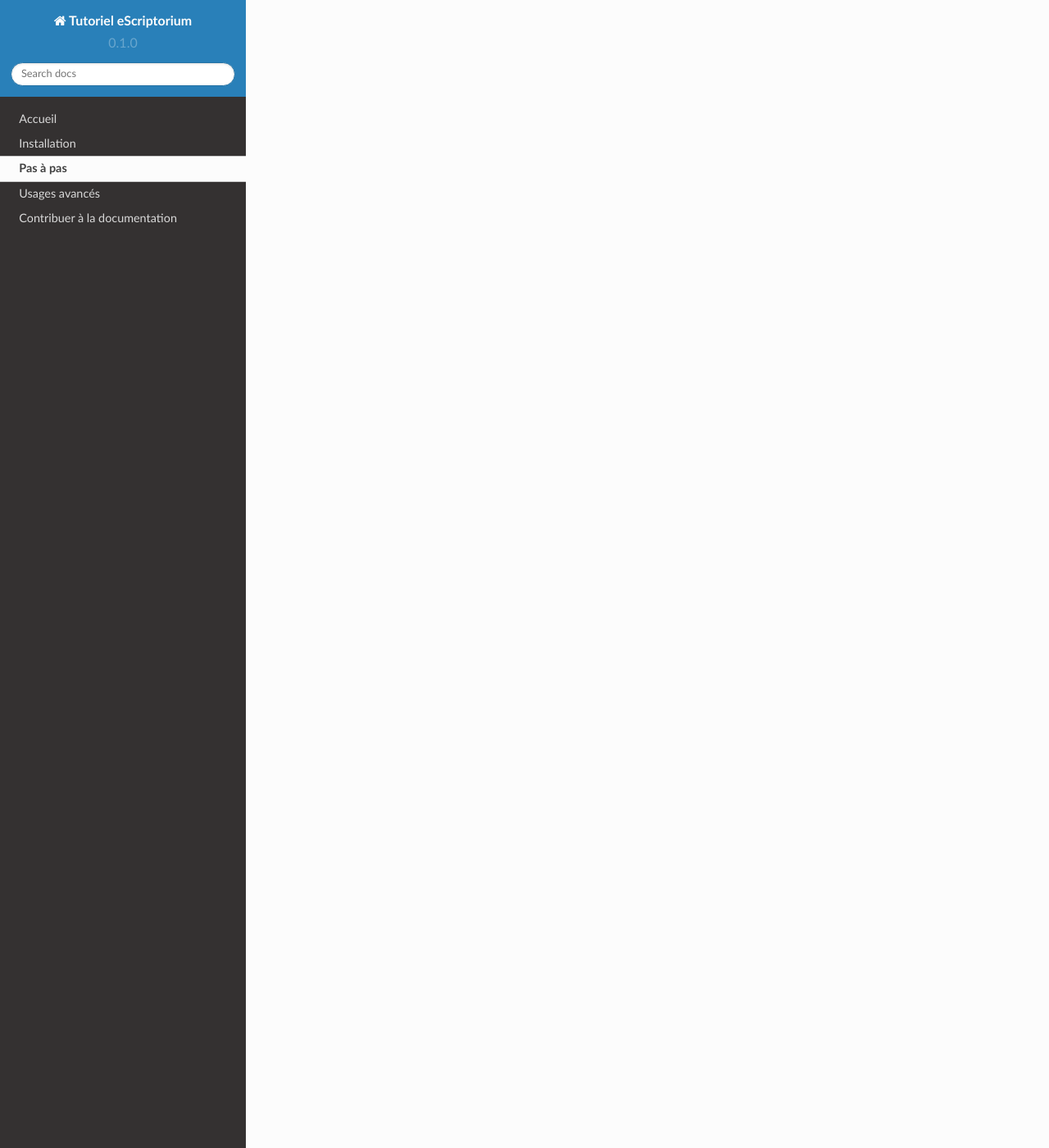
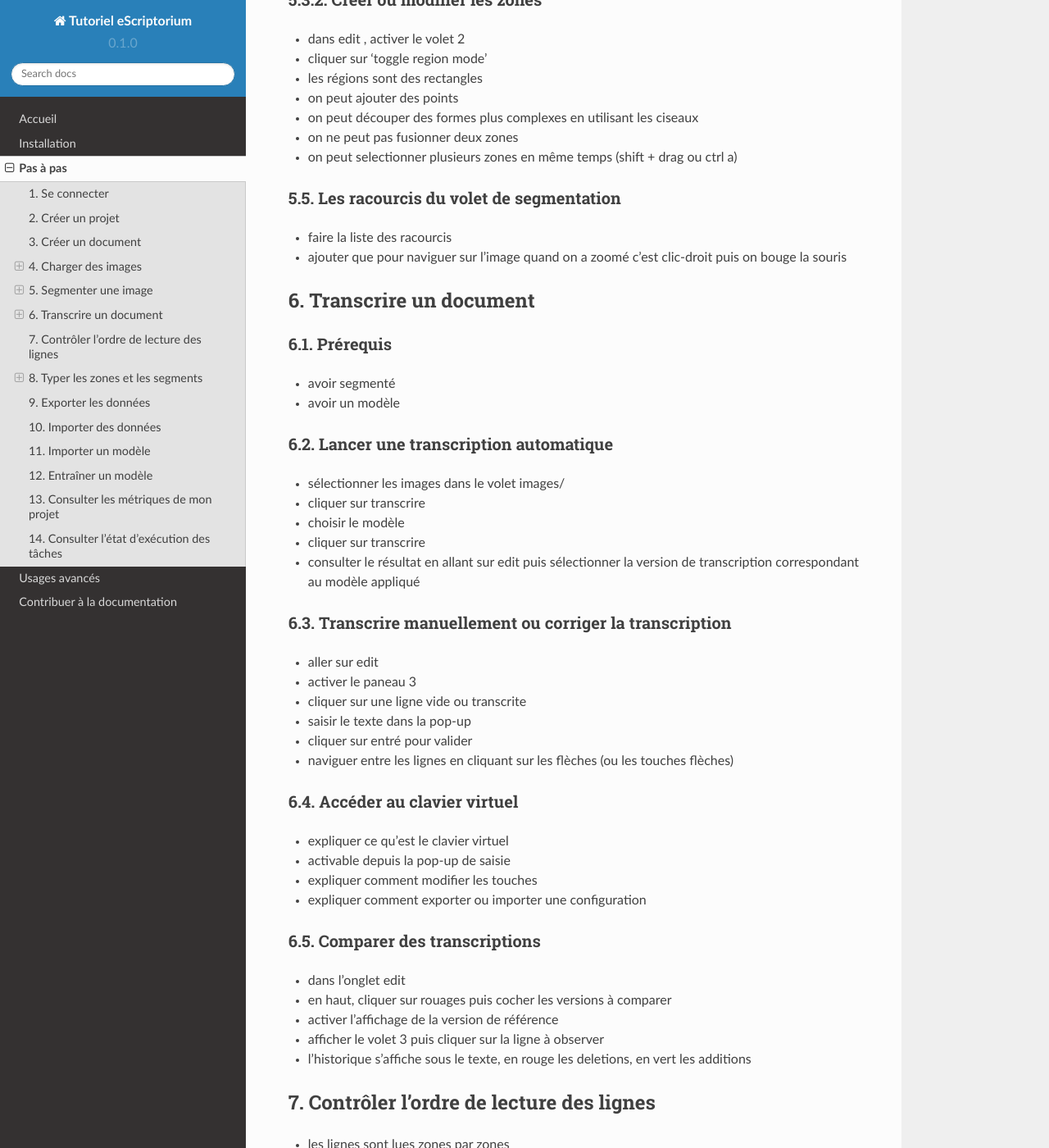
Before and after one commit to alix-tz/escriptorium-documentation, a Sphinx documentation site: the page built from docs/source/walkthrough.rst, in a window 1280 px wide and 1400 px high, scrolled down 1553 px. Shown: the whole window at 82% size. Built offline with Sphinx 7.4.7 and the Read the Docs theme 2.0.0, drawn with Linux system fonts in a browser that asks for light colours; some of the changed text lies outside the part shown.

Commit message:
adding structure to walkthrough and advanced

```diff
--- a/docs/source/walkthrough.rst
+++ b/docs/source/walkthrough.rst
@@ -1,4 +1,170 @@
 Pas à pas
 =========
 
-Un pas à pas plein de sous-sections.
+.. note::
+	Cette page est une ébauche non encore rédigée.
+
+
+1. Se connecter
+---------------
+
+2. Créer un projet
+------------------
+
+3. Créer un document
+--------------------
+
+4. Charger des images
+---------------------
+
+
+4.1. Charger des image depuis le système de fichiers local
+^^^^^^^^^^^^^^^^^^^^^^^^^^^^^^^^^^^^^^^^^^^^^^^^^^^^^^^^^^
+
+4.2. Charger des images contenues dans un PDF
+^^^^^^^^^^^^^^^^^^^^^^^^^^^^^^^^^^^^^^^^^^^^^
+
+
+4.3. Charger des images hébergées sur un serveur IIIF
+^^^^^^^^^^^^^^^^^^^^^^^^^^^^^^^^^^^^^^^^^^^^^^^^^^^^^
+
+5. Segmenter une image
+----------------------
+
+- expliquer ce que c'est que la segmentation
+- expliquer le vocabulaire (baseline/polygone etc)
+
+5.1. Lancer une segmentation automatique
+^^^^^^^^^^^^^^^^^^^^^^^^^^^^^^^^^^^^^^^^
+- dans le volet image
+- selectionner les images
+- cliquer sur segment
+- selectionner le modèle à appliquer
+- sélectionner le mode de segmentation
+
+5.2. Réinitialiser le calcul des masques
+^^^^^^^^^^^^^^^^^^^^^^^^^^^^^^^^^^^^^^^^
+- expliquer pourquoi on aurait besoin de le faire
+- dans le volet image
+- selectionner les images
+- cliquer sur segment
+- selectionner le modèle à appliquer
+- sélectionner le mode de segmentation "only masks"
+
+5.3. Segmenter manuellement ou corriger la segmentation
+^^^^^^^^^^^^^^^^^^^^^^^^^^^^^^^^^^^^^^^^^^^^^^^^^^^^^^^
+
+5.3.1. Créer ou modifier les lignes de bases
+^^^^^^^^^^^^^^^^^^^^^^^^^^^^^^^^^^^^^^^^^^^^
+- dans edit, activer le volet 2
+- tracer une ligne en cliquant à deux endroits sur l'image
+- échape pour arreter
+- on peut double cliquer pour ajouter des points
+- on peut faire un tracé libre en restant appuyé
+- on peut fusionner deux lignes
+- on peut changer le sens de lecture d'une ligne
+- on peut diviser une ligne
+- on peut supprimer un point sur une ligne
+- on peut selectionner plusieurs lignes en même temps (shift + drag ou ctrl a)
+
+5.3.2. Créer ou modifier les zones
+^^^^^^^^^^^^^^^^^^^^^^^^^^^^^^^^^^
+- dans edit , activer le volet 2
+- cliquer sur 'toggle region mode'
+- les régions sont des rectangles
+- on peut ajouter des points
+- on peut découper des formes plus complexes en utilisant les ciseaux
+- on ne peut pas fusionner deux zones
+- on peut selectionner plusieurs zones en même temps (shift + drag ou ctrl a)
+
+5.5. Les racourcis du volet de segmentation
+^^^^^^^^^^^^^^^^^^^^^^^^^^^^^^^^^^^^^^^^^^^
+- faire la liste des racourcis
+- ajouter que pour naviguer sur l'image quand on a zoomé c'est clic-droit puis on bouge la souris
+
+6. Transcrire un document
+-------------------------
+
+6.1. Prérequis
+^^^^^^^^^^^^^^
+- avoir segmenté
+- avoir un modèle
+
+6.2. Lancer une transcription automatique
+^^^^^^^^^^^^^^^^^^^^^^^^^^^^^^^^^^^^^^^^^
+- sélectionner les images dans le volet images/
+- cliquer sur transcrire
+- choisir le modèle
+- cliquer sur transcrire
+- consulter le résultat en allant sur edit puis sélectionner la version de transcription correspondant au modèle appliqué
+
+6.3. Transcrire manuellement ou corriger la transcription
+^^^^^^^^^^^^^^^^^^^^^^^^^^^^^^^^^^^^^^^^^^^^^^^^^^^^^^^^^
+- aller sur edit
+- activer le paneau 3
+- cliquer sur une ligne vide ou transcrite
+- saisir le texte dans la pop-up
+- cliquer sur entré pour valider
+- naviguer entre les lignes en cliquant sur les flèches (ou les touches flèches)
+
+6.4. Accéder au clavier virtuel
+^^^^^^^^^^^^^^^^^^^^^^^^^^^^^^^
+- expliquer ce qu'est le clavier virtuel
+- activable depuis la pop-up de saisie
+- expliquer comment modifier les touches
+- expliquer comment exporter ou importer une configuration
+
+6.5. Comparer des transcriptions
+^^^^^^^^^^^^^^^^^^^^^^^^^^^^^^^^
+- dans l'onglet edit
+- en haut, cliquer sur rouages puis cocher les versions à comparer
+- activer l'affichage de la version de référence
+- afficher le volet 3 puis cliquer sur la ligne à observer
+- l'historique s'affiche sous le texte, en rouge les deletions, en vert les additions
+
+7. Contrôler l'ordre de lecture des lignes
+------------------------------------------
+
+- les lignes sont lues zones par zones
+- on peut consulter l'ordre de lecture dans le volet 2
+- on peut modifier l'ordre de lecture dans le volet 4
+- l'ordre de lecture peut être réinitialisé, il faut donc faire ça quand on a fini de modifier la segmentation
+
+
+8. Typer les zones et les segments
+----------------------------------
+
+- noter que ce sont des informations qu'une modèle de segmentation peut apprendre
+- par contre si on veut l'appliquer sur un nouveau document, il faut penser à paramétrer correctement l'ontologie
+
+8.1. Paramétrer l'ontologie
+^^^^^^^^^^^^^^^^^^^^^^^^^^^
+
+8.2. Associer un type à une ligne ou une zone
+^^^^^^^^^^^^^^^^^^^^^^^^^^^^^^^^^^^^^^^^^^^^^
+
+9. Exporter les données
+-----------------------
+- formats possibles
+- paramètres de l'export (images / lignes / zones)
+- accéder à l'historique des exports
+
+10. Importer des données
+------------------------
+- importer la segmentation ou la transcription à partir des fichiers XML
+- hack pour importer un texte à plat
+
+11. Importer un modèle
+----------------------
+
+12. Entraîner un modèle
+-----------------------
+- procédure
+- quelques remarques de bons sens
+- distinction entre affinage et entraînement from scratch
+
+13. Consulter les métriques de mon projet
+-----------------------------------------
+
+14. Consulter l'état d'exécution des tâches
+-------------------------------------------
```
Also changed, not shown: docs/source/advanced.rst (+12 -1 lines).
